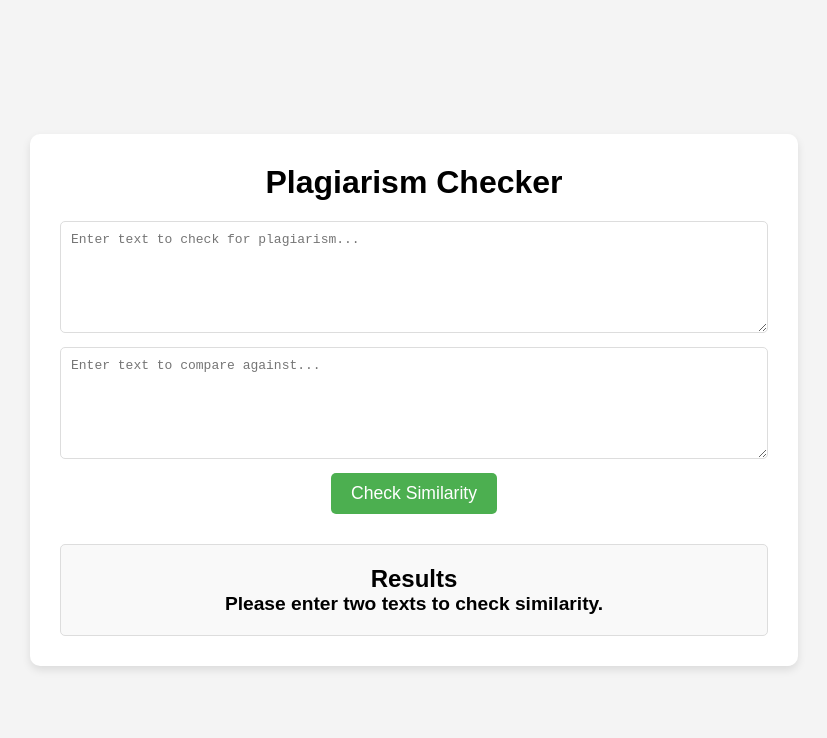
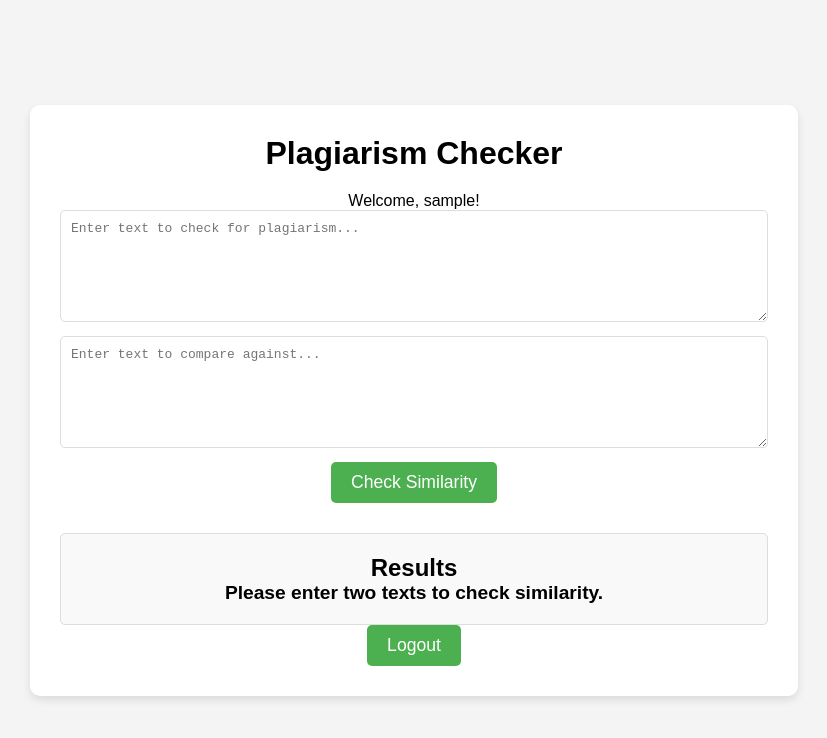
Before and after one commit to Pathanaseefkhan414/Pathanaseefkhan414.github.io, a plain HTML site: page index.html in a window 1280 px wide. Shown: the whole page, without its empty margins (226-1053 px from the left). Drawn offline with Linux system fonts and the light colour scheme; sample sign-in values are in the browser's storage.

Commit message:
Update index.html

```diff
--- a/index.html
+++ b/index.html
@@ -9,18 +9,46 @@
 <body>
     <div class="container">
         <h1>Plagiarism Checker</h1>
+
+        <!-- Check if user is logged in -->
+        <div id="auth-status"></div>
+
         <div class="form-container">
             <textarea id="text1" placeholder="Enter text to check for plagiarism..." rows="6"></textarea>
             <textarea id="text2" placeholder="Enter text to compare against..." rows="6"></textarea>
             <button onclick="checkPlagiarism()">Check Similarity</button>
         </div>
+
         <div id="result-container" class="result-container">
             <h2>Results</h2>
             <p id="similarity">Please enter two texts to check similarity.</p>
             <p id="matched-text"></p>
         </div>
+
+        <button id="logout-btn" onclick="logout()">Logout</button>
     </div>
 
     <script src="script.js"></script>
+    <script>
+        // Check if the user is logged in
+        function checkLoginStatus() {
+            const username = localStorage.getItem('username');
+            if (!username) {
+                window.location.href = 'login.html'; // Redirect to login if not logged in
+            } else {
+                document.getElementById('auth-status').innerHTML = `<p>Welcome, ${username}!</p>`;
+            }
+        }
+
+        // Logout function
+        function logout() {
+            localStorage.removeItem('username');
+            localStorage.removeItem('password');
+            alert('You have logged out!');
+            window.location.href = 'login.html'; // Redirect to login page
+        }
+
+        checkLoginStatus(); // Call to check login on page load
+    </script>
 </body>
 </html>
```
